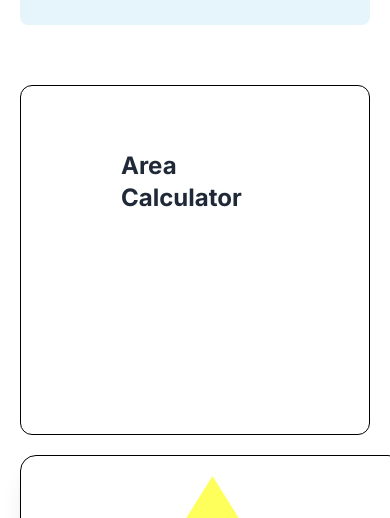
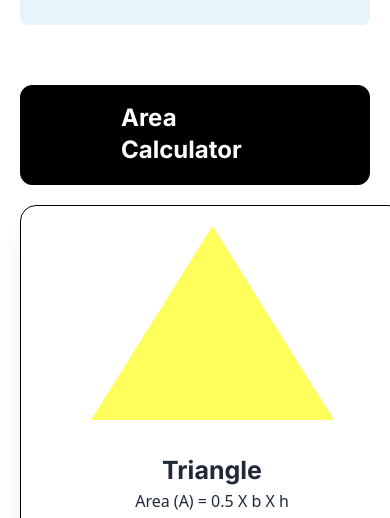
Before and after one commit to theabsparrow/geometry-genius, a plain HTML site: page index.html in a window 390 px wide. Shown: the part 297-815 px from the top of the page. Drawn offline with nearby package versions, Linux system fonts and the light colour scheme.

Commit message:
second shot

```diff
--- a/index.html
+++ b/index.html
@@ -41,9 +41,11 @@
         <section class="lg:flex lg:gap-3">
 
             <!-- calculator area for small device -->
-            <div class="border-[1px] border-black h-[350px] w-full px-[100px] pt-16 rounded-xl lg:hidden mb-5">
-                <h1 class="text-2xl font-bold font-inter">Area Calculator</h1>
+            <div
+                class="border-[1px] border-black h-[100px] w-full px-[100px] bg-black pt-4 rounded-xl sticky top-0 z-10 lg:hidden mb-5">
+                <h1 class="text-2xl font-bold font-inter text-white">Area Calculator</h1>
             </div>
+
 
             <!-- card content area -->
             <div class="grid grid-cols-1 lg:grid-cols-3 gap-2">
```
